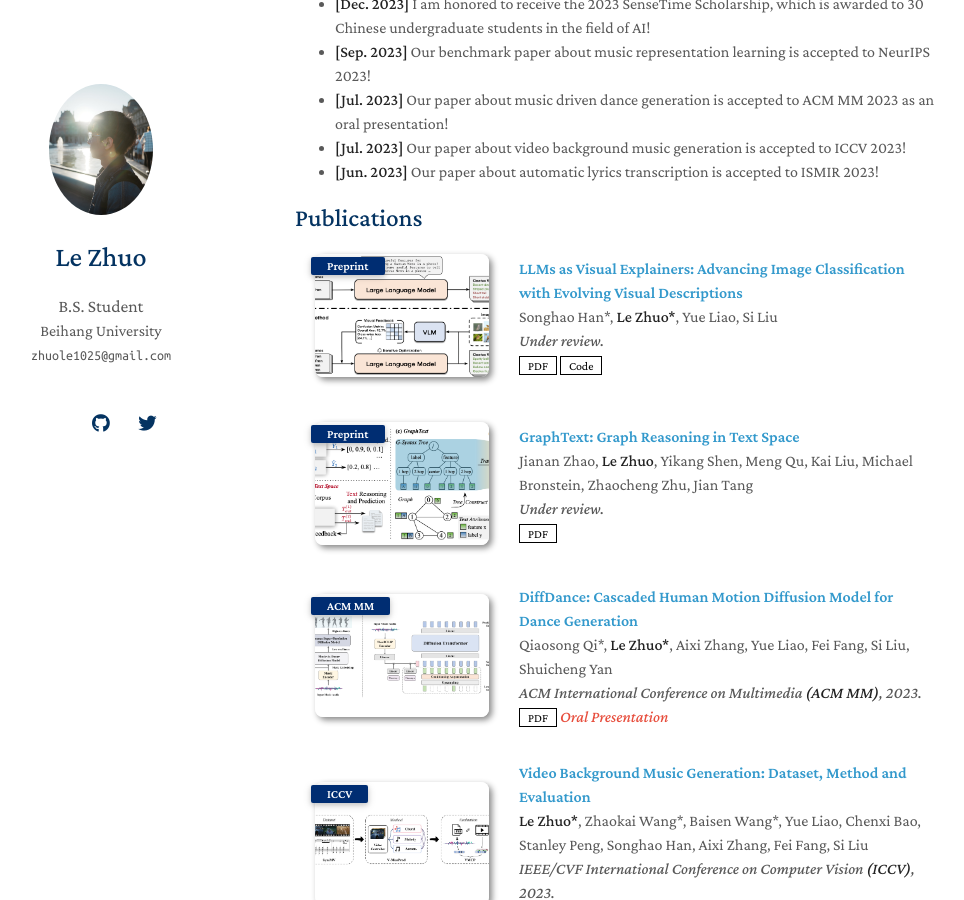
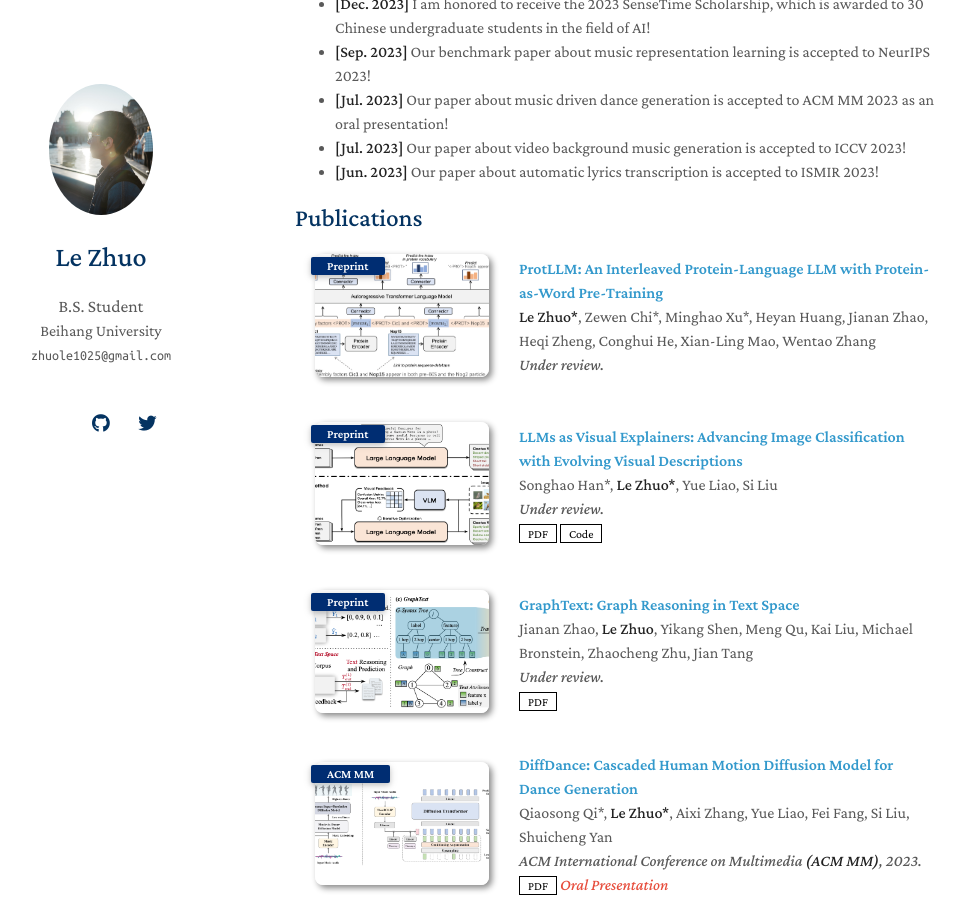
Before and after one commit to zhuole1025/zhuole1025.github.io, a Jekyll site: the page built from index.md, in a window 1280 px wide and 900 px high, scrolled down 574 px. Shown: the whole window, without its empty margins (175-1139 px from the left). Built offline with Jekyll 4.4.1, drawn with Linux system fonts in a browser that asks for light colours; nearby versions of some CDN libraries; a style sheet for code colours, icons or effects is not loaded; our own code applies the rules of GitHub Pages for plain Markdown files.

Commit message:
Update protllm

```diff
--- a/_data/publications.yml
+++ b/_data/publications.yml
@@ -1,4 +1,14 @@
 main:
+
+  - title: "ProtLLM: An Interleaved Protein-Language LLM with Protein-as-Word Pre-Training"
+    authors: <strong>Le Zhuo*</strong>, Zewen Chi*, Minghao Xu*, Heyan Huang, Jianan Zhao, Heqi Zheng, Conghui He, Xian-Ling Mao, Wentao Zhang
+    conference_short: Preprint
+    conference: Under review.
+    # pdf: https://arxiv.org/pdf/2311.11904.pdf
+    # code: https://github.com/zhuole1025/LLMs_as_Visual_Explainers
+    # bibtex: https://bib.yliu.me/MICCAI23.txt
+    image: ./assets/img/protllm.png
+    # notes: Early Accept
 
   - title: "LLMs as Visual Explainers: Advancing Image Classification with Evolving Visual Descriptions"
     authors: Songhao Han*,  <strong>Le Zhuo*</strong>, Yue Liao, Si Liu
```
Also changed, not shown: assets/img/protllm.png (added).
